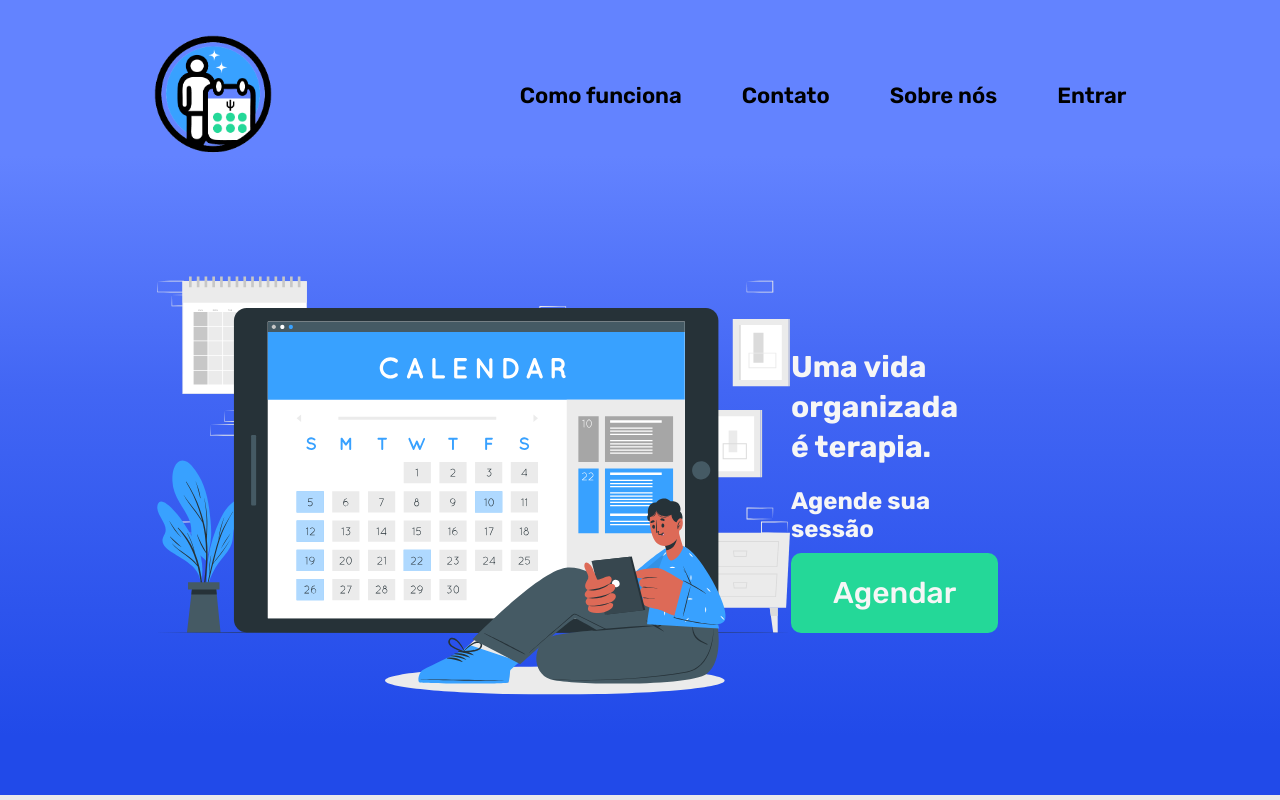
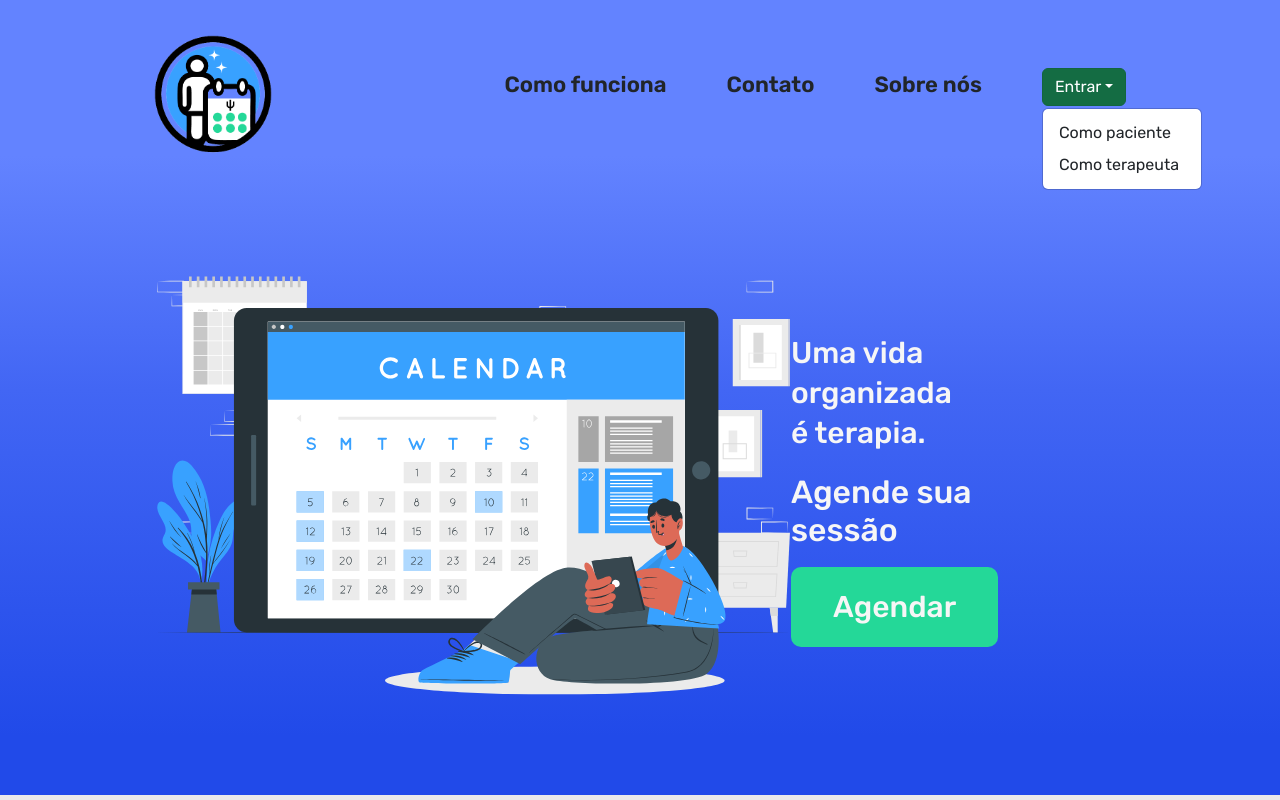
Before and after one commit to yuriTakamisawaRibeiro/TeralinkFront, a React (Vite) app: page / in a window 1280 px wide. Both pictures are taken after a click on the item "Entrar". Shown: the top 800 px of the page. Built offline with nearby package versions, Linux system fonts and the light colour scheme.

Commit message:
add entrar dropdown

```diff
--- a/package.json
+++ b/package.json
@@ -11,7 +11,9 @@
   },
   "dependencies": {
     "axios": "^1.6.8",
+    "bootstrap": "^5.3.3",
     "react": "^18.2.0",
+    "react-bootstrap": "^2.10.2",
     "react-dom": "^18.2.0",
     "react-icons": "^5.0.1",
     "react-router-dom": "^6.23.0",
--- a/src/components/Header/index.jsx
+++ b/src/components/Header/index.jsx
@@ -1,32 +1,41 @@
-import { Container, Content, Navigation, Icon} from "./styles"
+import { Container, Content, Navigation, Icon } from "./styles";
 import teralinklogo from '../../assets/teralinklogo.png';
 import { FaUser } from "react-icons/fa";
-// import { Link, useNavigate } from 'react-router-dom';
+import { Dropdown } from 'react-bootstrap';
+
 export function Header() {
-
+    const handleDropdown = (eventKey) => {
+        console.log(`Selected ${eventKey}`);
+    };
 
     return (
-
         <Container>
             <Content>
                 <img src={teralinklogo} alt="logo da Teralink" />
 
                 <Navigation>
                     <ul>
-
                         <li>Como funciona</li>
                         <li>Contato</li>
                         <li>Sobre nós</li>
-                        <li>Entrar</li>
+                        <li>
+                            <Dropdown onSelect={handleDropdown}>
+                                <Dropdown.Toggle variant="success" id="dropdown-basic">
+                                    Entrar
+                                </Dropdown.Toggle>
 
+                                <Dropdown.Menu>
+                                    <Dropdown.Item eventKey="comoPaciente">Como paciente</Dropdown.Item>
+                                    <Dropdown.Item eventKey="comoTerapeuta">Como terapeuta</Dropdown.Item>
+                                </Dropdown.Menu>
+                            </Dropdown>
+                        </li>
                     </ul>
                 </Navigation>
                 {/* <Icon>
                     <FaUser />
                 </Icon> */}
             </Content>
-
-
         </Container>
-    )
+    );
 }
--- a/src/components/Header/styles.js
+++ b/src/components/Header/styles.js
@@ -1,13 +1,11 @@
 import styled from "styled-components";
 
 export const Container = styled.div`
-
   width: 100vw;
-padding-top:15px;
-`
+  padding-top: 15px;
+`;
 
 export const Content = styled.div`
-
   width: 100%;
   justify-content: space-between;
   padding: 20px 12vw;
@@ -15,42 +13,36 @@ export const Content = styled.div`
   align-items: center;
   position: relative;
   > img {
-    height:120px;
+    height: 120px;
   }
-
-
-`
+`;
 
 export const Navigation = styled.nav`
-> ul{
+  > ul {
     display: flex;
     list-style: none;
     gap: 60px;
-
     font-weight: 600;
     font-size: 22px;
   }
 
-ul li{
+  ul li {
     cursor: pointer;
     position: relative;
   }
 
-ul li:hover{
+  ul li:hover {
     color: #f6f6f6;
     transition: 0.3s;
   }
-`
+`;
 
 export const Icon = styled.span`
-font-size: 20px;
   font-size: 35px;
 
-:hover{
+  &:hover {
     color: #6383ff;
     transition: all ease-in-out 200ms;
-
     cursor: pointer;
-
   }
-`
+`;
--- a/src/main.jsx
+++ b/src/main.jsx
@@ -1,6 +1,8 @@
 import React from 'react'
 import ReactDOM from 'react-dom/client'
 import GlobalStyle from './styles/global';
+import 'bootstrap/dist/css/bootstrap.min.css';
+
 import { SignInPatient } from './pages/SignInPatient';
 import { SignUpPatient } from './pages/SignUpPatient';
 import { Home } from './pages/Home';
--- a/src/pages/Home/index.jsx
+++ b/src/pages/Home/index.jsx
@@ -68,7 +68,6 @@ export const Home = () => {
                 </ImageRows>
             </Content3>
 
-
             <Footer />
 
 
--- /dev/null
+++ b/src/pages/UserPatientProfile/styles.js
@@ -0,0 +1 @@
+import styled from "styled-components";
--- a/src/styles/global.js
+++ b/src/styles/global.js
@@ -55,4 +55,6 @@ export default createGlobalStyle`
         color: #212427;
     }
 
+
+
 `
```
Also changed, not shown: src/pages/UserPatientProfile/index.jsx (added), 1 other file (tests, documents, lock files or other folders). Lines whose indentation alone changed are shown as unchanged.
